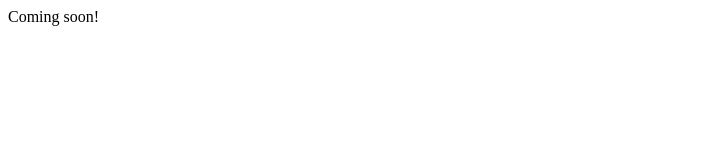
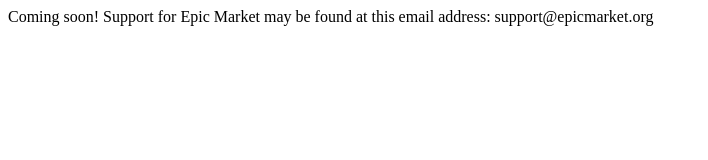
Before and after one commit to epicmarket/support-site, a plain HTML site: page index.html in a window 1280 px wide. Shown: the whole page, without its empty margins (0-708 px from the left). Drawn offline with Linux system fonts and the light colour scheme.

Commit message:
Update index.html

```diff
--- a/index.html
+++ b/index.html
@@ -2,6 +2,6 @@
 <head>
 </head>
 <body>
-Coming soon!
+Coming soon! Support for Epic Market may be found at this email address: support@epicmarket.org
 </body>
 </html>
```
